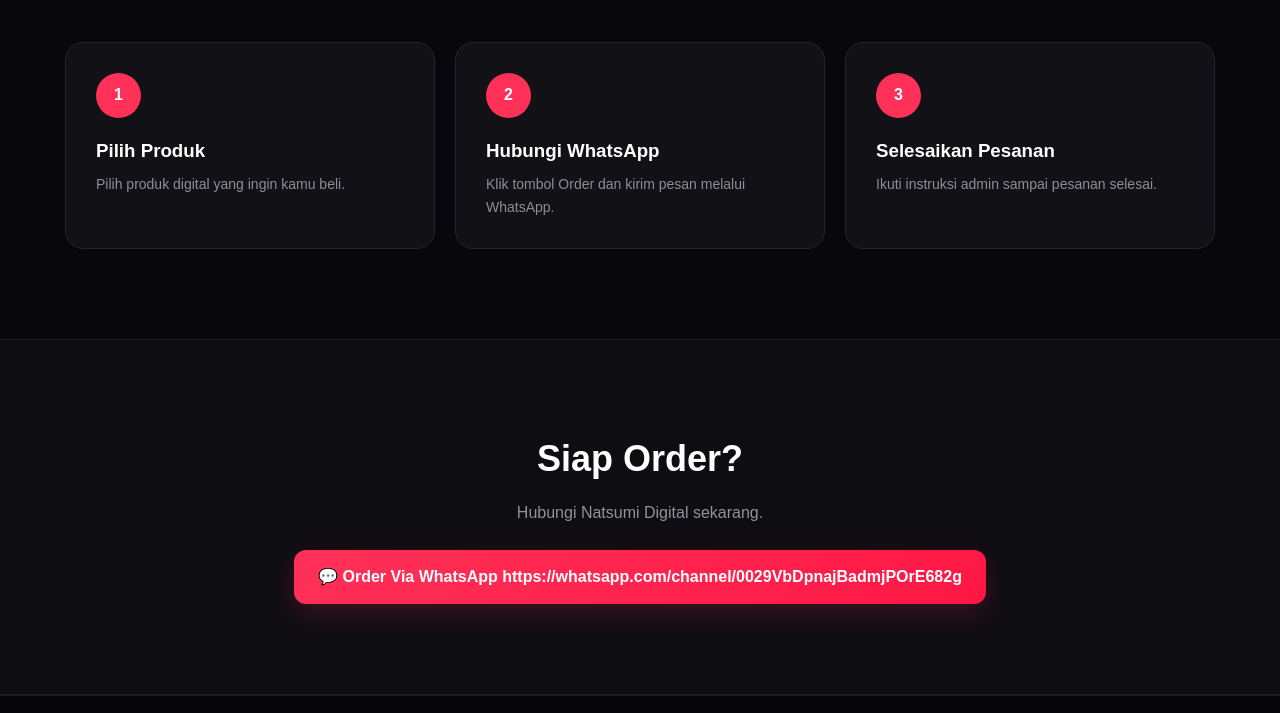
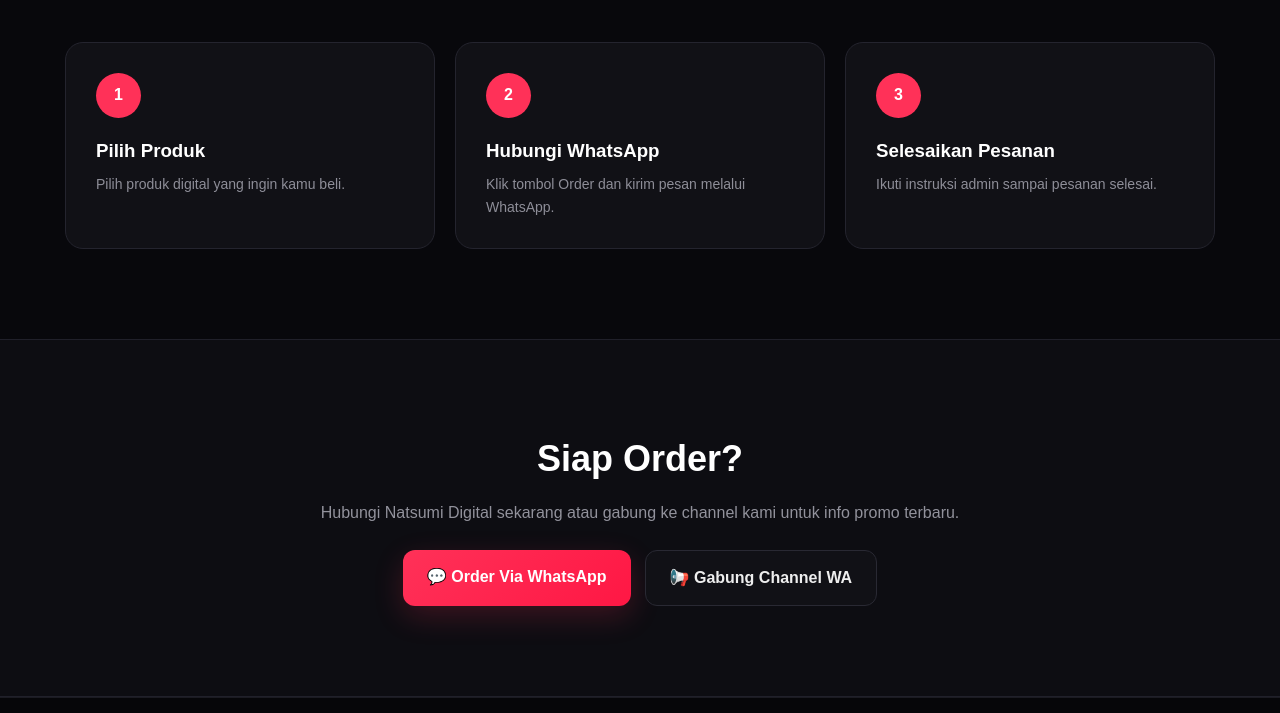
Before and after one commit to variasimotorr99-wq/https-natsumi.biz.id, a plain HTML site: page index.html in a window 1280 px wide. Shown: the part 2797-3510 px from the top of the page. Drawn offline with Linux system fonts and the light colour scheme.

Commit message:
Update index.html

```diff
--- a/index.html
+++ b/index.html
@@ -1,4 +1,3 @@
-
 <!DOCTYPE html>
 <html lang="id">
 <head>
@@ -385,35 +384,27 @@
     /* ================= MOBILE ================= */
 
     @media (max-width: 850px) {
-
       nav {
         display: none;
       }
-
       .products {
         grid-template-columns: 1fr;
       }
-
       .steps {
         grid-template-columns: 1fr;
       }
-
       .hero {
         min-height: 580px;
       }
-
       .hero h1 {
         font-size: 45px;
       }
-
       .section-title h2 {
         font-size: 30px;
       }
-
       .promo-box {
         padding: 30px 20px;
       }
-
       .footer-content {
         flex-direction: column;
         text-align: center;
@@ -831,15 +822,26 @@
       <h2>Siap Order?</h2>
 
       <p>
-        Hubungi Natsumi Digital sekarang.
+        Hubungi Natsumi Digital sekarang atau gabung ke channel kami untuk info promo terbaru.
       </p>
 
-      <a
-        href="https://wa.me/6282249211189?text=Halo%20Natsumi%20Digital%2C%20saya%20ingin%20order."
-        target="_blank"
-        class="btn btn-primary">
-        💬 Order Via WhatsApp https://whatsapp.com/channel/0029VbDpnajBadmjPOrE682g
-      </a>
+      <div class="hero-buttons" style="display: flex; justify-content: center; gap: 14px; flex-wrap: wrap;">
+
+        <a
+          href="https://wa.me/6282249211189?text=Halo%20Natsumi%20Digital%2C%20saya%20ingin%20order."
+          target="_blank"
+          class="btn btn-primary">
+          💬 Order Via WhatsApp
+        </a>
+
+        <a
+          href="https://whatsapp.com/channel/0029VbDpnajBadmjPOrE682g"
+          target="_blank"
+          class="btn btn-secondary">
+          📢 Gabung Channel WA
+        </a>
+
+      </div>
 
     </div>
 
@@ -864,6 +866,5 @@
 
   </footer>
 
-
 </body>
 </html>
```
